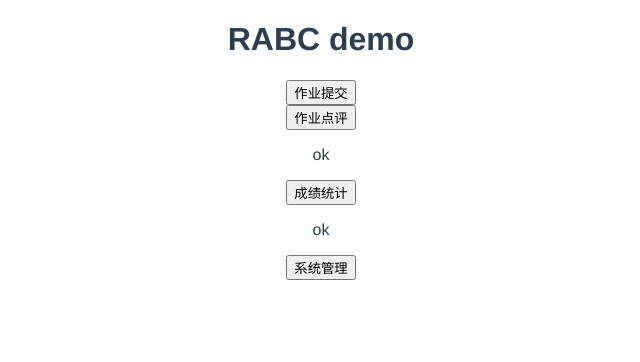
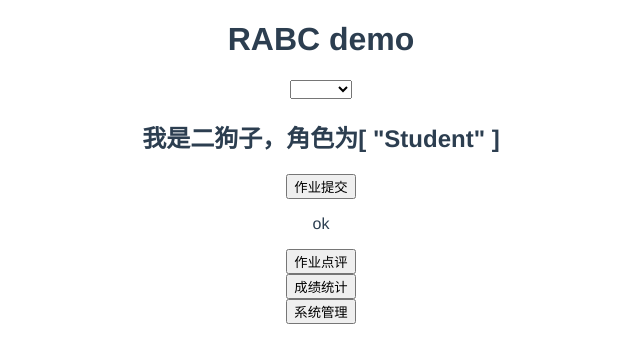
Before and after one commit to TayYim/HomeworkMS, a Vue app in the folder homework-ms-fe/: page / in a window 1280 px wide. Shown: the top 362 px of the page, without its empty margins (319-959 px from the left). Built offline with nearby package versions, Linux system fonts and the light colour scheme.

Commit message:
add select username module

```diff
--- a/homework-ms-fe/src/views/Home.vue
+++ b/homework-ms-fe/src/views/Home.vue
@@ -1,6 +1,12 @@
 <template>
   <div class="home">
     <h1>RABC demo</h1>
+    <select @change="onUserChange" v-model="selectedUsername" id="username">
+      <option v-for="user in RBAC.User" :key="user.UID" :value="user.UID">
+        {{user.name}}
+      </option>
+    </select>
+    <h2>我是{{user.name}}，角色为{{user.roleNames}}</h2>
     <function-button button-name="作业提交" p-i-d-required="1"></function-button>
     <function-button button-name="作业点评" p-i-d-required="2"></function-button>
     <function-button button-name="成绩统计" p-i-d-required="3"></function-button>
@@ -9,7 +15,7 @@
 </template>
 
 <script>
-// @ is an alias to /src
+import { mapState } from "vuex";
 import FunctionButton from '@/components/FunctionButton.vue'
 
 export default {
@@ -19,7 +25,23 @@ export default {
   },
   mounted() {
     console.log('mounted');
-    this.$store.commit('setUser','2001')
+    this.$store.commit('setUser','1001')
   },
+  computed:{
+    ...mapState([
+      'user',
+      'RBAC'
+    ])
+  },
+  data(){
+    return {
+      selectedUsername: '二狗子'
+    }
+  },
+  methods:{
+    onUserChange(event){
+      console.log(event.target.value)
+    }
+  }
 }
 </script>
```
